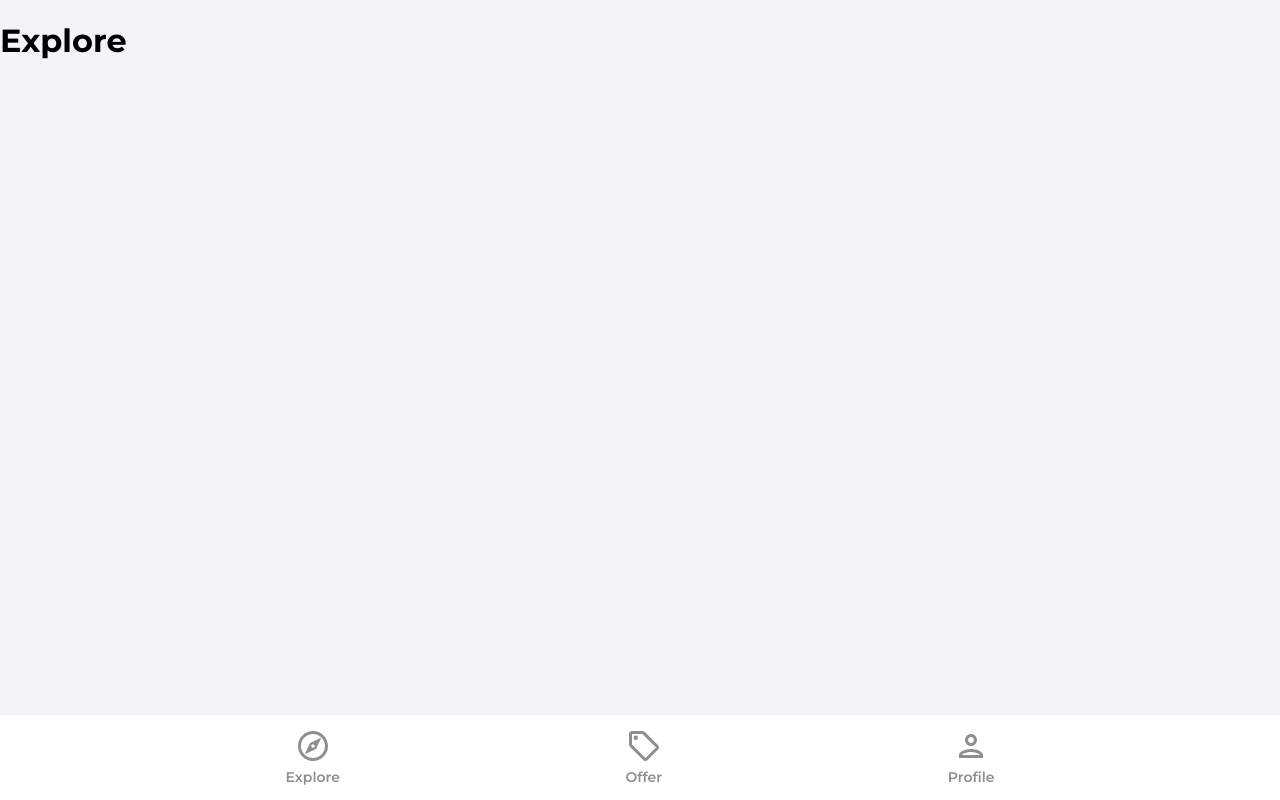
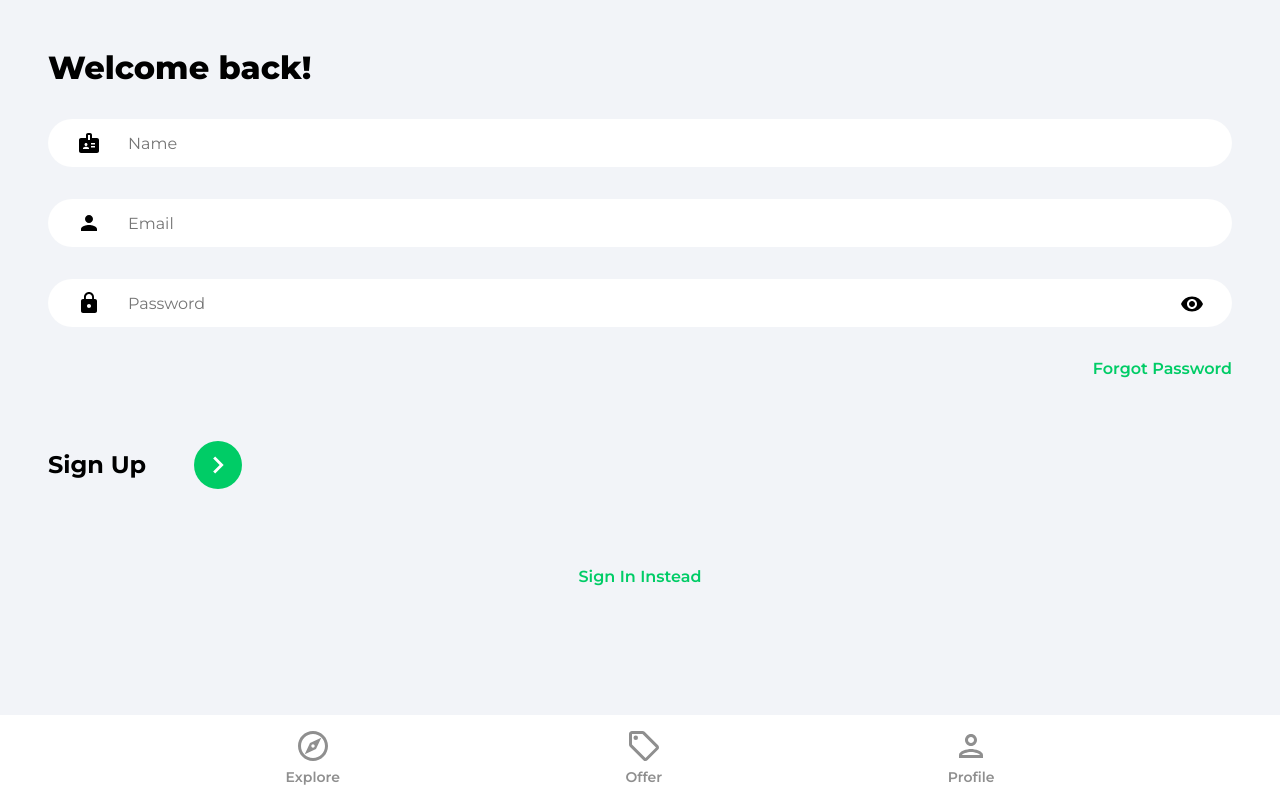
Before and after one commit to HelenQuang/House-Marketplace-App, a React (Create React App) app: page /sign-up in a window 1280 px wide. Built offline with nearby package versions, Linux system fonts and the light colour scheme.

Commit message:
User register and User signin

```diff
--- a/src/App.js
+++ b/src/App.js
@@ -14,7 +14,7 @@
         <Routes>
           <Route path="/" element={<Explore />} />
           <Route path="/offers" element={<Offers />} />
-          <Route path="/profile" element={<SignIn />} />
+          <Route path="/profile" element={<Profile />} />
           <Route path="/sign-in" element={<SignIn />} />
           <Route path="/sign-up" element={<SignUp />} />
           <Route path="/forgot-password" element={<ForgotPassword />} />
--- a/src/pages/Profile.jsx
+++ b/src/pages/Profile.jsx
@@ -1,11 +1,15 @@
-import React from "react";
+import { useState, useEffect } from "react";
+import { getAuth } from "firebase/auth";
 
 function Profile() {
-  return (
-    <div>
-      <h1>Explore</h1>
-    </div>
-  );
+  const [user, setUser] = useState(null);
+  const auth = getAuth();
+
+  useEffect(() => {
+    setUser(auth.currentUser);
+  }, []);
+
+  return user ? <h1>{user.displayName}</h1> : "Not logged in";
 }
 
 export default Profile;
--- a/src/pages/SignIn.jsx
+++ b/src/pages/SignIn.jsx
@@ -1,10 +1,103 @@
-import React from "react";
+import { useState } from "react";
+import { Link, useNavigate } from "react-router-dom";
+import { getAuth, signInWithEmailAndPassword } from "firebase/auth";
+import { ReactComponent as ArrowRightIcon } from "../assets/svg/keyboardArrowRightIcon.svg";
+import visibilityIcon from "../assets/svg/visibilityIcon.svg";
 
 function SignIn() {
+  const [showPassword, setShowPassword] = useState(false);
+  const [formData, setFormData] = useState({
+    email: "",
+    password: "",
+  });
+
+  const { email, password } = formData;
+
+  const navigate = useNavigate();
+
+  const onChange = (e) => {
+    setFormData((prevState) => ({
+      ...prevState,
+      [e.target.id]: e.target.value,
+    }));
+  };
+
+  const onSubmit = async (e) => {
+    e.preventDefault();
+    try {
+      const auth = getAuth();
+
+      const userCredential = await signInWithEmailAndPassword(
+        auth,
+        email,
+        password
+      );
+
+      if (userCredential.user) {
+        navigate("/");
+      }
+    } catch (error) {
+      console.log(error);
+    }
+  };
+
   return (
-    <div>
-      <h1>Explore</h1>
-    </div>
+    <>
+      <div className="pageContainer">
+        <header>
+          <p className="pageHeader">Welcome back!</p>
+        </header>
+
+        <main>
+          <form onSubmit={onSubmit}>
+            <input
+              type="email"
+              className="emailInput"
+              placeholder="Email"
+              id="email"
+              value={email}
+              onChange={onChange}
+            />
+
+            <div className="passwordInputDiv">
+              <input
+                type={showPassword ? "text" : "password"}
+                className="passwordInput"
+                placeholder="Password"
+                id="password"
+                value={password}
+                onChange={onChange}
+              />
+
+              <img
+                src={visibilityIcon}
+                alt="show password"
+                className="showPassword"
+                onClick={() => setShowPassword((prevState) => !prevState)}
+              />
+            </div>
+
+            <Link to="/forgot-password" className="forgotPasswordLink">
+              Forgot Password
+            </Link>
+
+            <div className="signInBar">
+              <p className="signInText">Sign In</p>
+
+              <button className="signInButton">
+                <ArrowRightIcon fill="#fff" width="34px" height="34px" />
+              </button>
+            </div>
+          </form>
+
+          {/* Google OAuth */}
+
+          <Link to="/sign-up" className="registerLink">
+            Sign Up Instead
+          </Link>
+        </main>
+      </div>
+    </>
   );
 }
 
--- a/src/pages/SignUp.jsx
+++ b/src/pages/SignUp.jsx
@@ -1,10 +1,130 @@
-import React from "react";
+import { useState } from "react";
+import { Link, useNavigate } from "react-router-dom";
+import {
+  getAuth,
+  createUserWithEmailAndPassword,
+  updateProfile,
+} from "firebase/auth";
+import { setDoc, doc, serverTimestamp } from "firebase/firestore";
+import { db } from "../firebase.config";
+import { ReactComponent as ArrowRightIcon } from "../assets/svg/keyboardArrowRightIcon.svg";
+import visibilityIcon from "../assets/svg/visibilityIcon.svg";
 
 function SignUp() {
+  const [showPassword, setShowPassword] = useState(false);
+  const [formData, setFormData] = useState({
+    name: "",
+    email: "",
+    password: "",
+  });
+
+  const { name, email, password } = formData;
+
+  const navigate = useNavigate();
+
+  const onChange = (e) => {
+    setFormData((prevState) => ({
+      ...prevState,
+      [e.target.id]: e.target.value,
+    }));
+  };
+
+  const onSubmit = async (e) => {
+    e.preventDefault();
+
+    try {
+      const auth = getAuth();
+
+      const userCredential = await createUserWithEmailAndPassword(
+        auth,
+        email,
+        password
+      );
+
+      const user = userCredential.user;
+
+      updateProfile(auth.currentUser, {
+        displayName: name,
+      });
+
+      const formDataCopy = { ...formData };
+      delete formDataCopy.password;
+      formDataCopy.timestamp = serverTimestamp();
+
+      await setDoc(doc(db, "users", user.uid), formDataCopy);
+
+      navigate("/");
+    } catch (error) {
+      console.log(error);
+    }
+  };
+
   return (
-    <div>
-      <h1>Explore</h1>
-    </div>
+    <>
+      <div className="pageContainer">
+        <header>
+          <p className="pageHeader">Welcome back!</p>
+        </header>
+
+        <main>
+          <form on onSubmit={onSubmit}>
+            <input
+              type="text"
+              className="nameInput"
+              placeholder="Name"
+              id="name"
+              value={name}
+              onChange={onChange}
+            />
+
+            <input
+              type="email"
+              className="emailInput"
+              placeholder="Email"
+              id="email"
+              value={email}
+              onChange={onChange}
+            />
+
+            <div className="passwordInputDiv">
+              <input
+                type={showPassword ? "text" : "password"}
+                className="passwordInput"
+                placeholder="Password"
+                id="password"
+                value={password}
+                onChange={onChange}
+              />
+
+              <img
+                src={visibilityIcon}
+                alt="show password"
+                className="showPassword"
+                onClick={() => setShowPassword((prevState) => !prevState)}
+              />
+            </div>
+
+            <Link to="/forgot-password" className="forgotPasswordLink">
+              Forgot Password
+            </Link>
+
+            <div className="signUpBar">
+              <p className="signUpText">Sign Up</p>
+
+              <button className="signUpButton">
+                <ArrowRightIcon fill="#fff" width="34px" height="34px" />
+              </button>
+            </div>
+          </form>
+
+          {/* Google OAuth */}
+
+          <Link to="/sign-in" className="registerLink">
+            Sign In Instead
+          </Link>
+        </main>
+      </div>
+    </>
   );
 }
 
```
